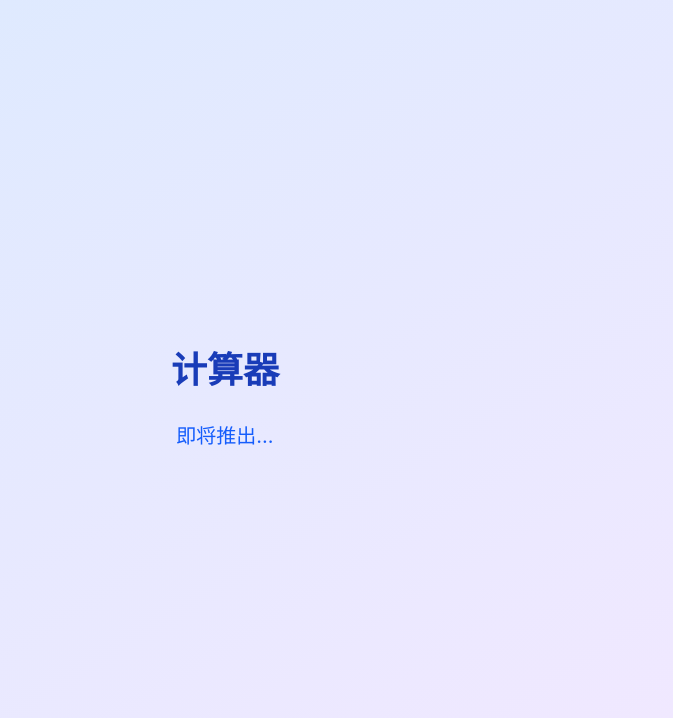
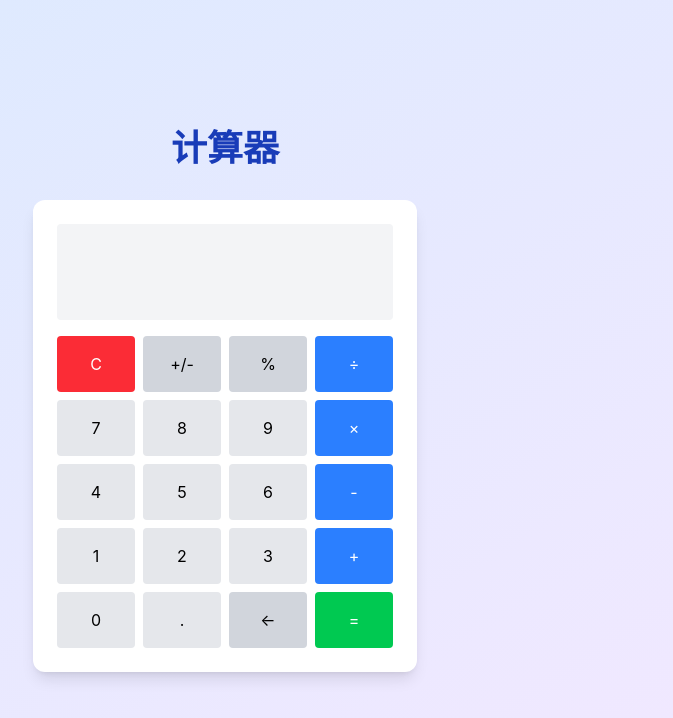
Before and after one commit to SingleBoy2147/caculator_homework, a React (Vite) app: page /calculator in a window 1280 px wide. Shown: the top 718 px of the page, without its empty margins (415-1088 px from the left). Built offline with nearby package versions, Linux system fonts and the light colour scheme.

Commit message:
feat: finish calculator

```diff
--- a/src/games/calculator/index.jsx
+++ b/src/games/calculator/index.jsx
@@ -1,8 +1,203 @@
+import React, { useState } from "react";
+
+const CalculatorButton = ({ onClick, className, children }) => (
+  <button onClick={onClick} className={`p-4 rounded ${className}`}>
+    {children}
+  </button>
+);
+
+const BUTTON_STYLES = {
+  number: "bg-gray-200 hover:bg-gray-300",
+  operator: "bg-blue-500 text-white hover:bg-blue-600",
+  function: "bg-gray-300 hover:bg-gray-400",
+  clear: "bg-red-500 text-white hover:bg-red-600",
+  equals: "bg-green-500 text-white hover:bg-green-600",
+};
+
+// 计算函数：接收两个操作数和运算符，返回计算结果
+const calc = (a, b, operator) => {
+  switch (operator) {
+    case "+":
+      return a + b;
+    case "-":
+      return a - b;
+    case "×":
+      return a * b;
+    case "÷":
+      return a / b;
+    default:
+      throw new Error("Invalid operator");
+  }
+};
+
 function Calculator() {
+  // 键盘输入的内容（第二行）
+  const [input, setInput] = useState("");
+
+  // 上一次计算的结果（第一行）
+  const [result, setResult] = useState(null);
+
+  // 当前的运算符
+  const [operator, setOperator] = useState(null);
+
+  // 处理数字按钮点击事件：将点击的数字添加到输入框
+  const handleNumberClick = (number) => {
+    setInput(input + number.toString());
+  };
+
+  // 处理运算符按钮点击事件
+  const handleOperatorClick = (newOperator) => {
+    // 未输入任何数字时无视运算符输入
+    if (!result && !input) return;
+
+    // 未输入任何数字时可以切换加减乘除
+    if (result && input === "") {
+      setOperator(newOperator);
+      return;
+    }
+
+    // 输入框有数字，但没有以往结果时，将输入的数字作为第一个操作数
+    if (input && !result) {
+      setResult(parseFloat(input));
+      setOperator(newOperator);
+      setInput("");
+      return;
+    }
+
+    // operator 是上次的运算符，newOperator 是新输入的运算符
+    // 使用上次的运算符计符出结果后将运算符更新为新的
+    const currentNumber = parseFloat(input);
+    let newResult = calc(result, currentNumber, operator);
+
+    // 计算错误时清空计算机（除零）
+    if (!isFinite(newResult)) {
+      clear();
+      return;
+    }
+
+    // 保留计算结果
+    setResult(newResult);
+
+    // 清除输入框
+    setInput("");
+
+    // 更新运算符供下次计算使用
+    setOperator(newOperator);
+  };
+
+  // 处理等号按钮点击事件：计算最终结果
+  const handleEqualClick = () => {
+    // 输入为空时使用上次的结果作为第二个操作数
+    const currentNumber = input === "" ? result : parseFloat(input);
+    let newResult = calc(result, currentNumber, operator);
+
+    // 计算错误时清空计算机（除零）
+    if (!isFinite(newResult)) {
+      clear();
+      return;
+    }
+
+    // 显示计算结果（第二行）
+    setInput(newResult.toString());
+
+    // 清除上次的计算结果和运算符（第一行）
+    setResult(null);
+    setOperator(null);
+  };
+
+  // 清空计算器所有状态
+  const clear = () => {
+    setInput("");
+    setResult(null);
+    setOperator(null);
+  };
+
+  // 处理正负号切换：将当前输入数字变为相反数
+  const handlePlusMinusClick = () => {
+    if (input === "") return;
+    setInput((parseFloat(input) * -1).toString());
+  };
+
+  // 处理百分比按钮：将当前输入数字除以100
+  const handlePercentClick = () => {
+    if (input === "") return;
+    setInput(Number((parseFloat(input) / 100).toFixed(12)).toString());
+  };
+
+  // 处理小数点按钮：确保小数点只能输入一次，空输入时自动补0
+  const handleDotClick = () => {
+    // 如果输入为空，自动补0
+    if (input === "") {
+      setInput("0.");
+      return;
+    }
+
+    if (!input.includes(".")) {
+      setInput(input + ".");
+    }
+  };
+
+  // 处理退格按钮：删除输入框最后一个字符
+  const handleBackspaceClick = () => {
+    input.length > 0 && setInput(input.slice(0, -1));
+  };
+
+  // 按钮配置数组：定义计算器键盘布局和每个按钮的属性
+  const BUTTONS = [
+    [
+      { label: "C", onClick: clear, style: BUTTON_STYLES.clear },
+      { label: "+/-", onClick: handlePlusMinusClick, style: BUTTON_STYLES.function },
+      { label: "%", onClick: handlePercentClick, style: BUTTON_STYLES.function },
+      { label: "÷", onClick: () => handleOperatorClick("÷"), style: BUTTON_STYLES.operator },
+    ],
+    [
+      { label: "7", onClick: () => handleNumberClick(7), style: BUTTON_STYLES.number },
+      { label: "8", onClick: () => handleNumberClick(8), style: BUTTON_STYLES.number },
+      { label: "9", onClick: () => handleNumberClick(9), style: BUTTON_STYLES.number },
+      { label: "×", onClick: () => handleOperatorClick("×"), style: BUTTON_STYLES.operator },
+    ],
+    [
+      { label: "4", onClick: () => handleNumberClick(4), style: BUTTON_STYLES.number },
+      { label: "5", onClick: () => handleNumberClick(5), style: BUTTON_STYLES.number },
+      { label: "6", onClick: () => handleNumberClick(6), style: BUTTON_STYLES.number },
+      { label: "-", onClick: () => handleOperatorClick("-"), style: BUTTON_STYLES.operator },
+    ],
+    [
+      { label: "1", onClick: () => handleNumberClick(1), style: BUTTON_STYLES.number },
+      { label: "2", onClick: () => handleNumberClick(2), style: BUTTON_STYLES.number },
+      { label: "3", onClick: () => handleNumberClick(3), style: BUTTON_STYLES.number },
+      { label: "+", onClick: () => handleOperatorClick("+"), style: BUTTON_STYLES.operator },
+    ],
+    [
+      { label: "0", onClick: () => handleNumberClick(0), style: BUTTON_STYLES.number },
+      { label: ".", onClick: handleDotClick, style: BUTTON_STYLES.number },
+      { label: "←", onClick: handleBackspaceClick, style: BUTTON_STYLES.function },
+      { label: "=", onClick: handleEqualClick, style: BUTTON_STYLES.equals },
+    ],
+  ];
+
   return (
     <div className="min-h-screen bg-gradient-to-br from-blue-100 to-purple-100 flex flex-col items-center justify-center">
       <h1 className="text-4xl font-bold text-blue-800 mb-8">计算器</h1>
-      <p className="text-xl text-blue-600">即将推出...</p>
+      <div className="bg-white p-6 rounded-xl shadow-lg w-96">
+        {/* 显示区域 */}
+        <div className="bg-gray-100 p-4 rounded mb-4 h-24">
+          <div className="text-right text-xl text-gray-600 min-h-[1.5rem]">
+            {result} {operator}
+          </div>
+          <div className="text-right text-3xl">{input}</div>
+        </div>
+        {/* 键盘 */}
+        <div className="grid grid-cols-4 gap-2">
+          {BUTTONS.map((row, rowIndex) =>
+            row.map((button, colIndex) => (
+              <CalculatorButton key={`${rowIndex}-${colIndex}`} onClick={button.onClick} className={button.style}>
+                {button.label}
+              </CalculatorButton>
+            ))
+          )}
+        </div>
+      </div>
     </div>
   );
 }
```
Also changed, not shown: .prettierrc.json (added).
